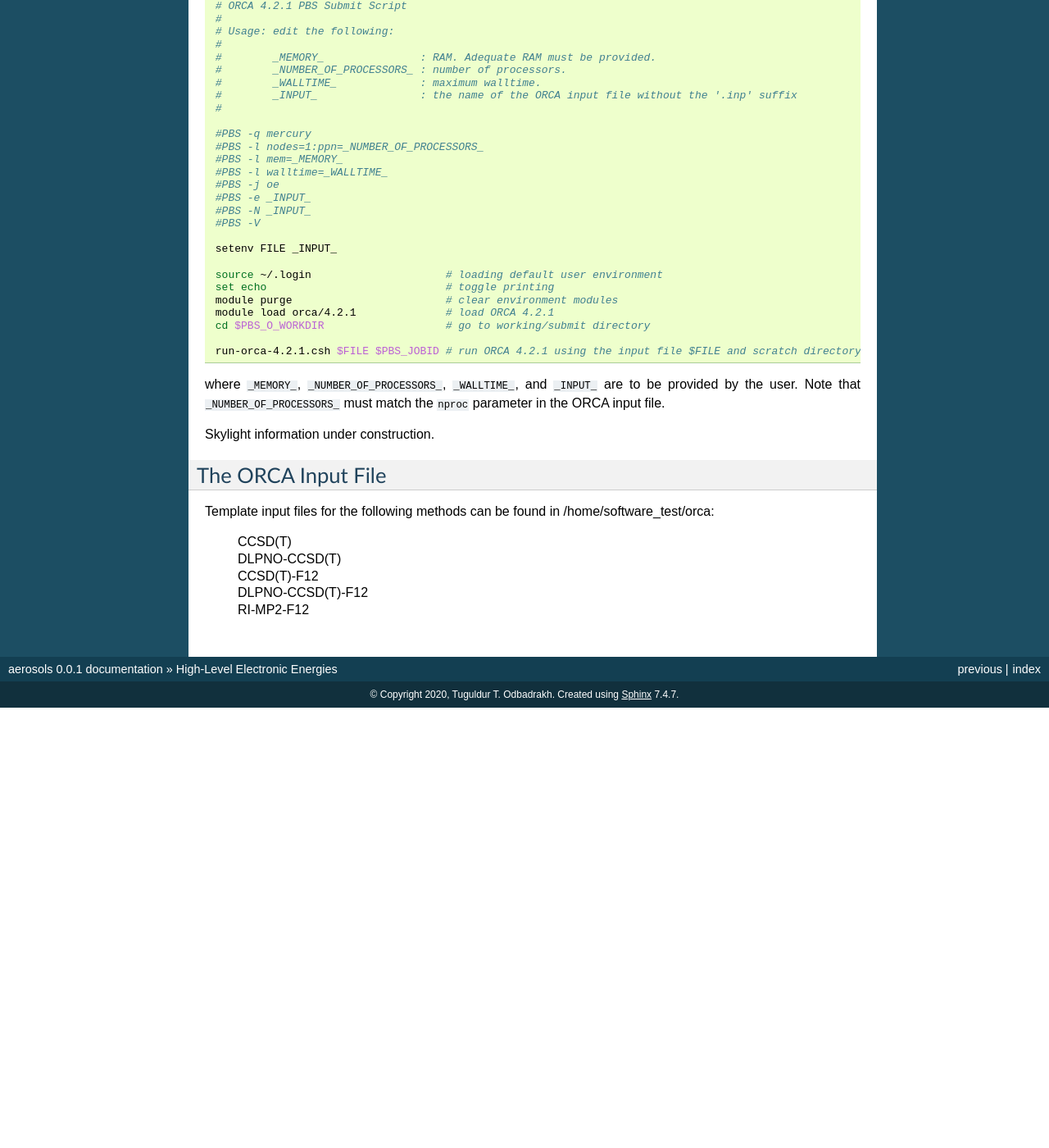
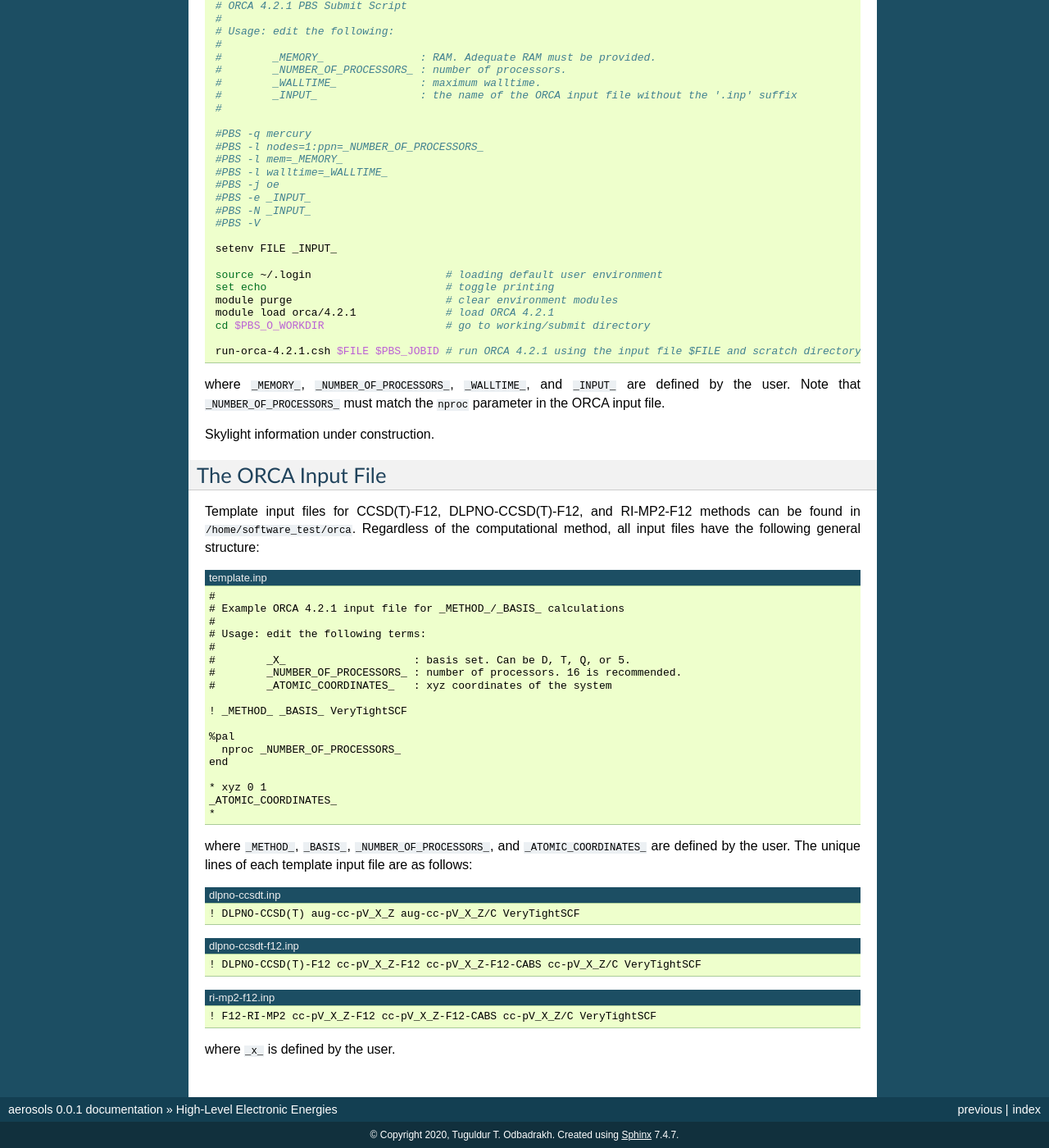
Before and after one commit to todbadrakh/aerosols, a Sphinx documentation site: the page built from docs/electronic-structure.rst, in a window 1280 px wide and 1400 px high, scrolled down 674 px. Shown: the whole window at 82% size. Built offline with Sphinx 7.4.7, drawn with Linux system fonts in a browser that asks for light colours; before the commit the page ends 1537 px from its top, so only the background shows below that.

Commit message:
added .inp templates

```diff
--- a/docs/electronic-structure.rst
+++ b/docs/electronic-structure.rst
@@ -66,7 +66,7 @@
 
     run-orca-4.2.1.csh $FILE $PBS_JOBID # run ORCA 4.2.1 using the input file $FILE and scratch directory $PBS_JOBID
 
-where ``_MEMORY_``, ``_NUMBER_OF_PROCESSORS_``, ``_WALLTIME_``, and ``_INPUT_`` are to be provided
+where ``_MEMORY_``, ``_NUMBER_OF_PROCESSORS_``, ``_WALLTIME_``, and ``_INPUT_`` are defined
 by the user. Note that ``_NUMBER_OF_PROCESSORS_`` must match the ``nproc`` parameter in the ORCA input
 file.
 
@@ -74,10 +74,48 @@
 
 The ORCA Input File
 ===================
-Template input files for the following methods can be found in /home/software_test/orca:
+Template input files for CCSD(T)-F12, DLPNO-CCSD(T)-F12, and RI-MP2-F12 methods can be found in
+``/home/software_test/orca``. Regardless of the computational method, all input files have the following
+general structure:
 
-    | CCSD(T)
-    | DLPNO-CCSD(T)
-    | CCSD(T)-F12
-    | DLPNO-CCSD(T)-F12
-    | RI-MP2-F12
+.. code-block:: none
+   :caption: template.inp
+
+   #
+   # Example ORCA 4.2.1 input file for _METHOD_/_BASIS_ calculations
+   #
+   # Usage: edit the following terms:
+   #
+   #        _X_                    : basis set. Can be D, T, Q, or 5.
+   #        _NUMBER_OF_PROCESSORS_ : number of processors. 16 is recommended.
+   #        _ATOMIC_COORDINATES_   : xyz coordinates of the system
+
+   ! _METHOD_ _BASIS_ VeryTightSCF
+
+   %pal
+     nproc _NUMBER_OF_PROCESSORS_
+   end
+
+   * xyz 0 1
+   _ATOMIC_COORDINATES_
+   *
+
+where ``_METHOD_``, ``_BASIS_``, ``_NUMBER_OF_PROCESSORS_``, and ``_ATOMIC_COORDINATES_`` are defined by
+the user. The unique lines of each template input file are as follows:
+
+.. code-block:: none
+   :caption: dlpno-ccsdt.inp
+
+   ! DLPNO-CCSD(T) aug-cc-pV_X_Z aug-cc-pV_X_Z/C VeryTightSCF
+
+.. code-block:: none
+   :caption: dlpno-ccsdt-f12.inp
+
+   ! DLPNO-CCSD(T)-F12 cc-pV_X_Z-F12 cc-pV_X_Z-F12-CABS cc-pV_X_Z/C VeryTightSCF
+
+.. code-block:: none
+   :caption: ri-mp2-f12.inp
+
+   ! F12-RI-MP2 cc-pV_X_Z-F12 cc-pV_X_Z-F12-CABS cc-pV_X_Z/C VeryTightSCF
+
+where ``_x_`` is defined by the user.
```
Also changed, not shown: 1 other file.
